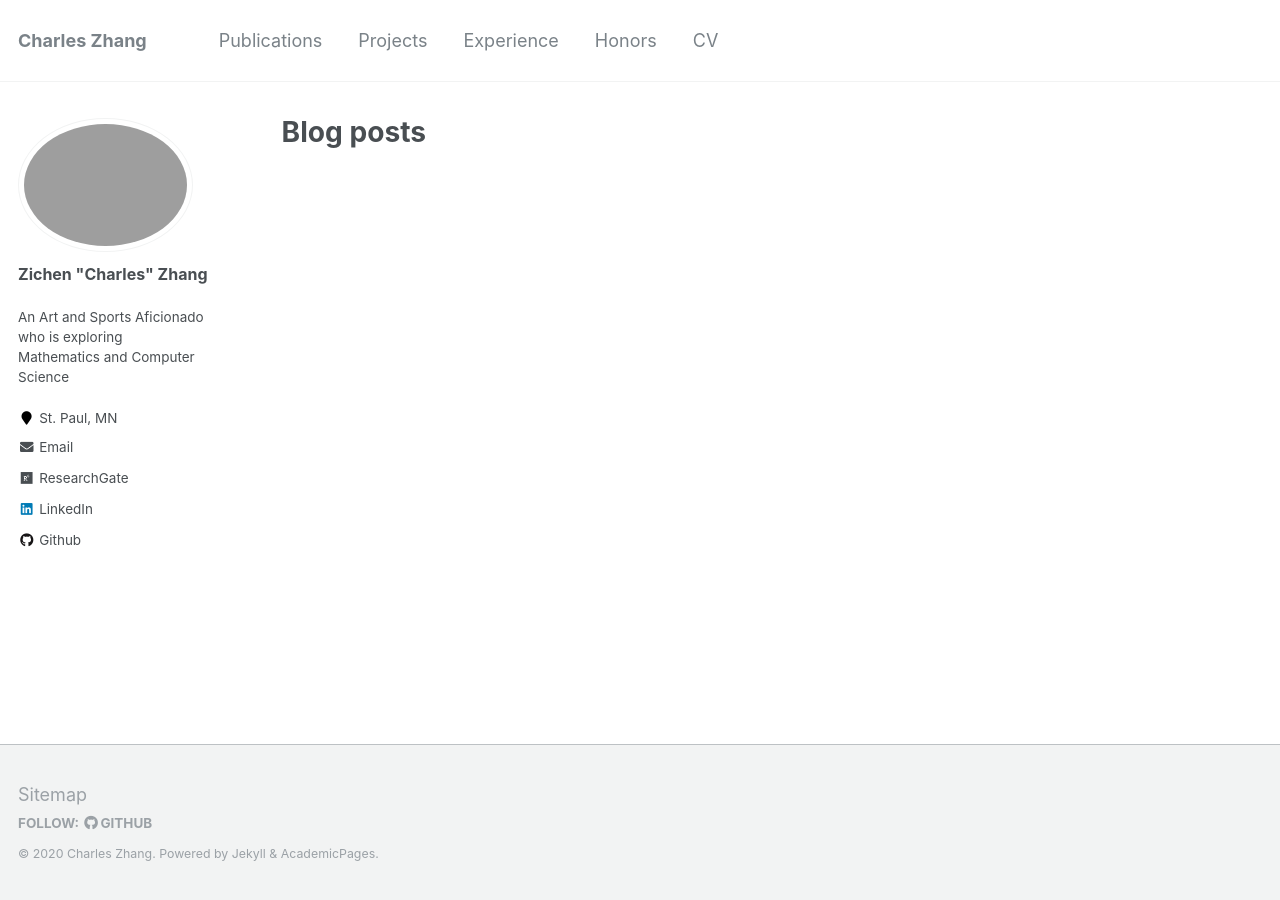
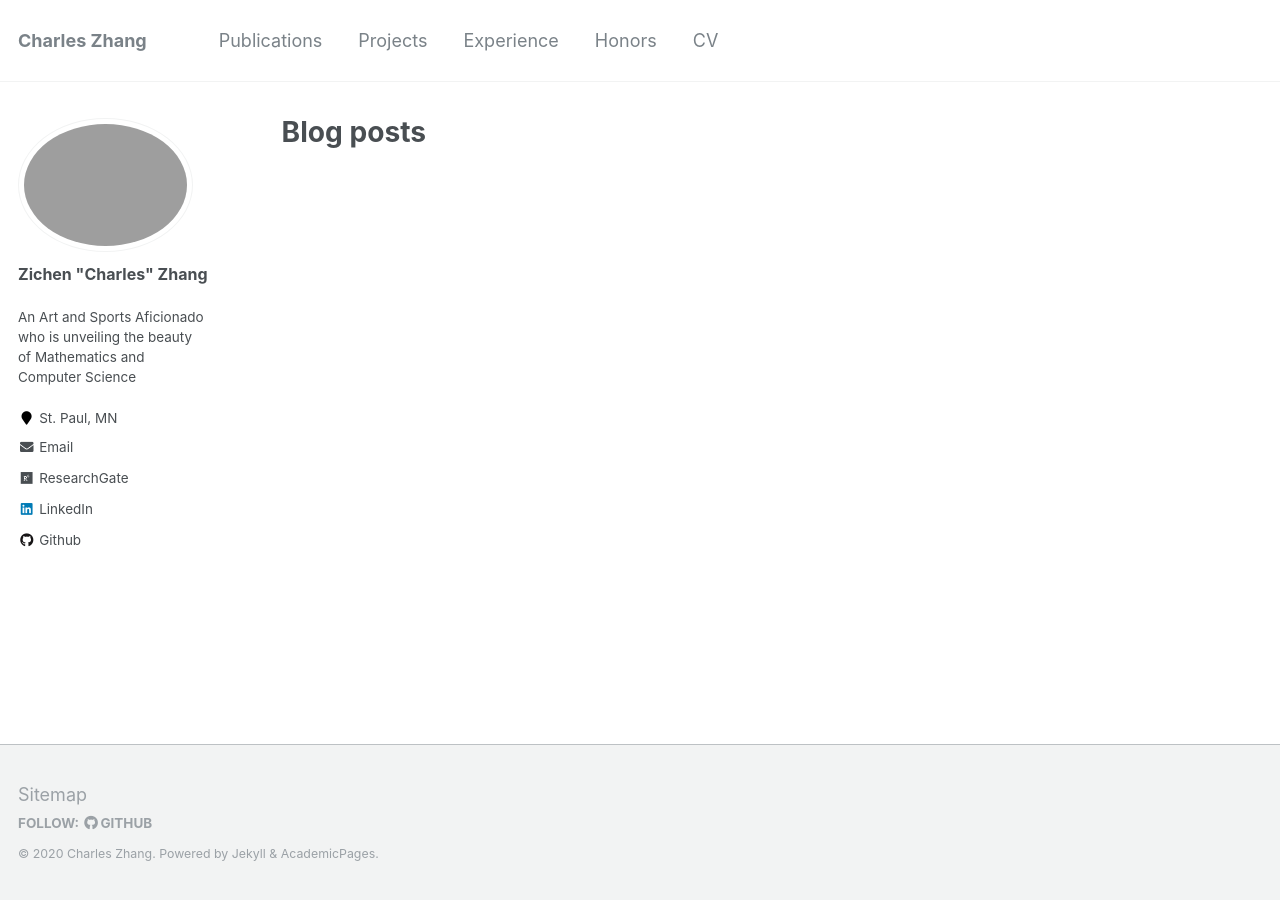
Before and after one commit to zcczhang/zcczhang.github.io, a Jekyll site: the page built from _pages/year-archive.html, in a window 1280 px wide. Built offline with Jekyll 4.4.1, drawn with Linux system fonts in a browser that asks for light colours.

Commit message:
Update _config.yml

```diff
--- a/_config.yml
+++ b/_config.yml
@@ -81,7 +81,7 @@
 author:
   name             :
   avatar           : "profile.png"
-  bio              : '<font size=3.5><strong>Zichen "Charles" Zhang</strong></font><br><br>An Art and Sports Aficionado who is exploring Mathematics and Computer Science'
+  bio              : '<font size=3.5><strong>Zichen "Charles" Zhang</strong></font><br><br>An Art and Sports Aficionado who is unveiling the beauty of Mathematics and Computer Science'
   location         : "St. Paul, MN"
   employer         :
   email            : "zzhang4@macalester.edu "
```
